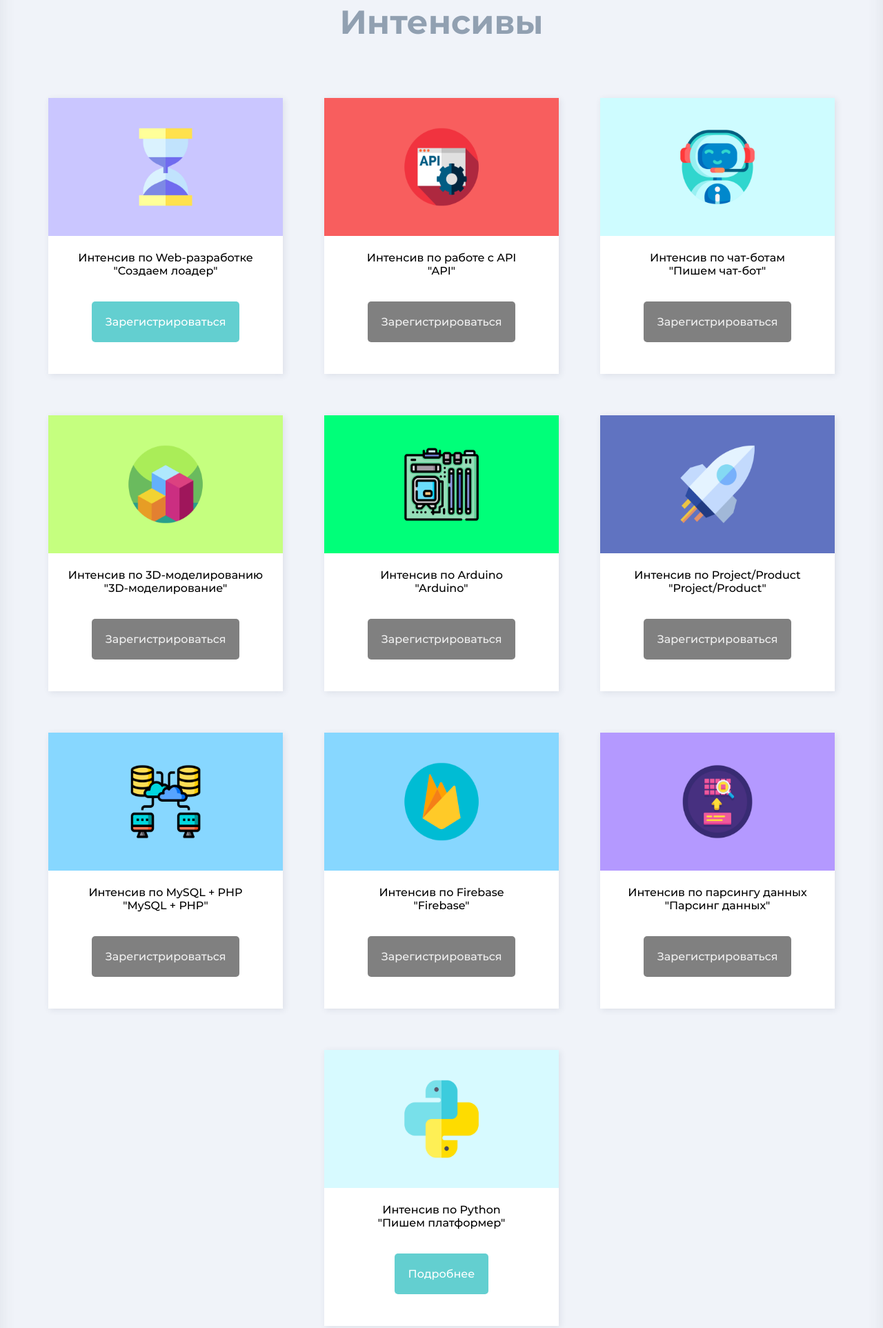
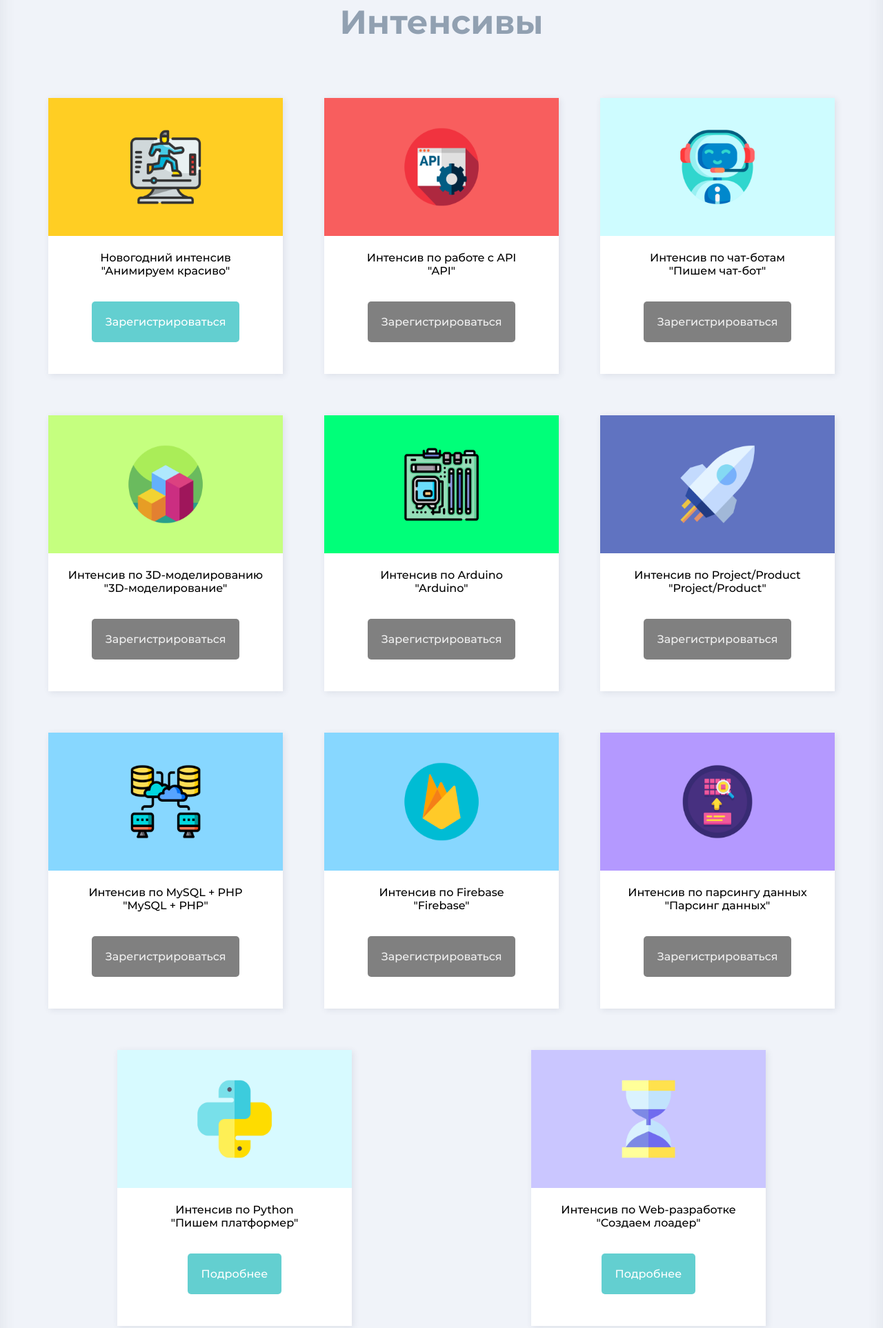
Before and after one commit to ShineSquad/intense, a website: page index.html in a window 1280 px wide. Shown: the part 887-2812 px from the top of the page at 69% size. Drawn offline with Linux system fonts and the light colour scheme.

Commit message:
new year

```diff
--- a/index.html
+++ b/index.html
@@ -67,10 +67,10 @@
 				<p class="title">Интенсивы</p>
 				<div class="card_container">
 					<div class="card">
-						<img src="images/intense/Loader.png" class="card_image">
+						<img src="images/intense/Beautiful_animation.png" class="card_image">
 						<div class="description_container">
-							<p class="text">Интенсив по Web-разработке
-							"Создаем лоадер"</p>
+							<p class="text" style="white-space: pre-line;">Новогодний интенсив
+							"Анимируем красиво"</p>
 							<a href="https://forms.gle/qLxBhXRQcQ2KihNX7" class="button" target="_blank">Зарегистрироваться</a>
 						</div>
 					</div>
@@ -143,6 +143,14 @@
 							<p class="text">Интенсив по Python
 							"Пишем платформер"</p>
 							<a href="https://www.youtube.com/watch?v=UO1OglLz5Nc" class="button" target="_blank">Подробнее</a>
+						</div>
+					</div>
+					<div class="card">
+						<img src="images/intense/Loader.png" class="card_image">
+						<div class="description_container">
+							<p class="text">Интенсив по Web-разработке
+							"Создаем лоадер"</p>
+							<a href="https://www.youtube.com/watch?v=PxT9MSvSe0U" class="button" target="_blank">Подробнее</a>
 						</div>
 					</div>
 				</div>
```
Also changed, not shown: images/intense/Beautiful_animation.png (added).
